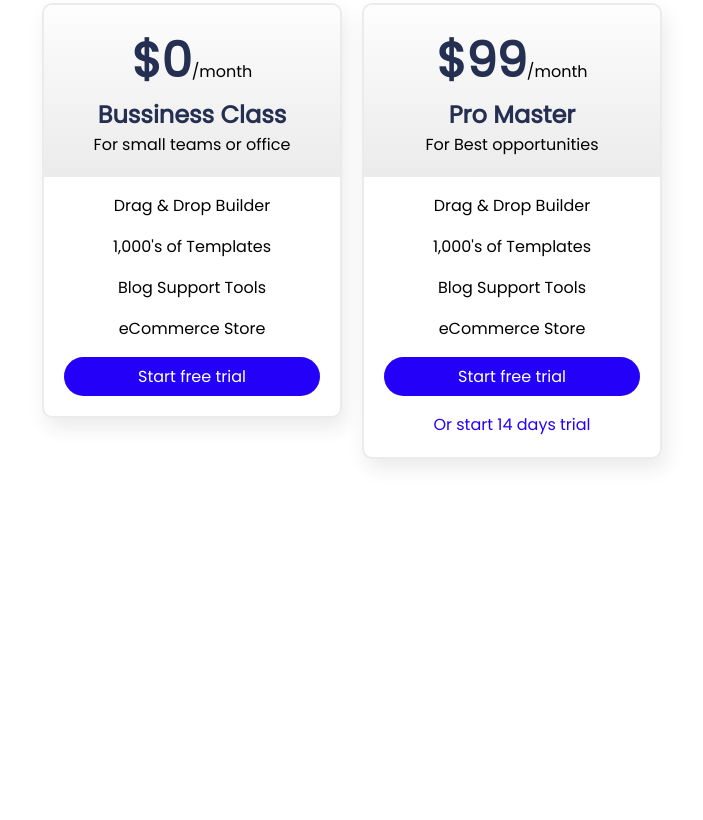
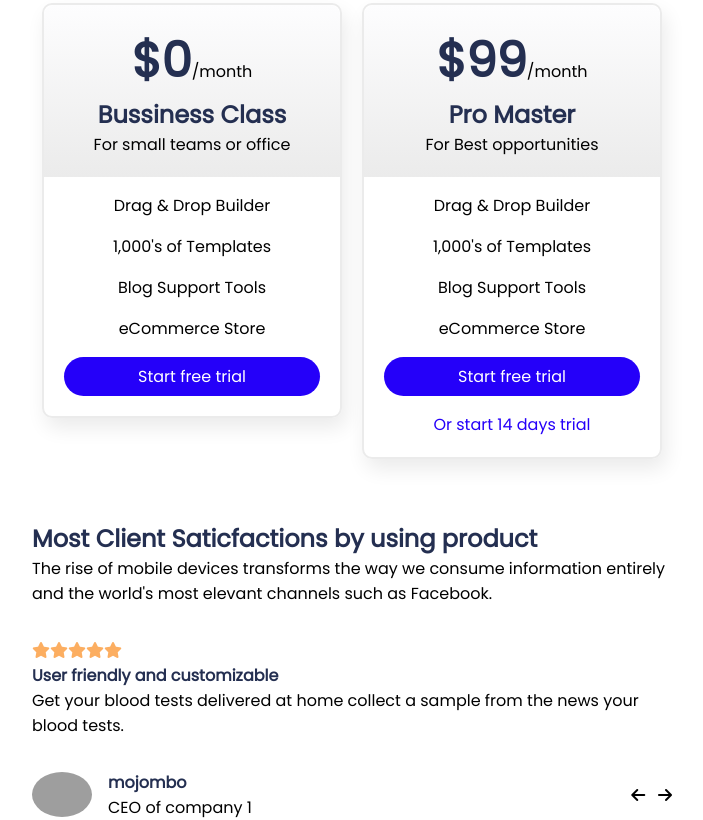
Before and after one commit to khuongloc/applap-html-css-scss-js, a plain HTML site: page index.html in a window 1280 px wide. Shown: the part 3616-4436 px from the top of the page, without its empty margins (288-991 px from the left). Before the commit the page ends 4105 px from the top, so only its background shows below. Drawn offline with Linux system fonts and the light colour scheme; grey boxes are pictures that could not be loaded.

Commit message:
add reviews

```diff
--- a/css/main.css
+++ b/css/main.css
@@ -133,7 +133,7 @@ button {
   margin-top: 2.5rem;
 }
 
-.mt-5, .trusted-companies, .features, .smart-jackpot, .smart-jackpot .detail-container, .designed, .why-choose, .ultimate-features, .payment {
+.mt-5, .trusted-companies, .features, .smart-jackpot, .smart-jackpot .detail-container, .designed, .why-choose, .ultimate-features, .payment, .reviews {
   margin-top: 3rem;
 }
 
@@ -501,6 +501,57 @@ button {
           justify-content: center;
 }
 
+.reviews {
+  margin-top: 2rem;
+  width: 50%;
+  margin-left: auto;
+  margin-right: auto;
+  position: relative;
+}
+
+.reviews__stars {
+  margin-top: 2rem;
+  color: #fcae61;
+}
+
+.reviews__of > div:first-child {
+  margin-top: 2rem;
+  display: -webkit-box;
+  display: -ms-flexbox;
+  display: flex;
+  -webkit-box-align: center;
+      -ms-flex-align: center;
+          align-items: center;
+}
+
+.reviews__avatar {
+  max-width: 60px;
+  border-radius: 50%;
+  margin-right: 1rem;
+}
+
+.reviews__name {
+  color: #242f51;
+  font-weight: bold;
+}
+
+.reviews__btn {
+  position: absolute;
+  bottom: 0;
+  right: 0;
+  -webkit-transform: translateY(-50%);
+          transform: translateY(-50%);
+}
+
+.reviews__btn span {
+  -webkit-transition: all 0.4s ease;
+  transition: all 0.4s ease;
+}
+
+.reviews__btn span:hover {
+  color: grey;
+}
+
 @media (max-width: 768px) {
   .navbar {
     -webkit-box-orient: vertical;
--- a/index.html
+++ b/index.html
@@ -424,59 +424,49 @@
       </div>
     </div>
 
+    <!-- section 9 - reviews  -->
+    <div class="reviews">
+      <div class="card__header">Most Client Saticfactions by using product</div>
+      <div>
+        The rise of mobile devices transforms the way we consume information
+        entirely and the world's most elevant channels such as Facebook.
+      </div>
+      <div class="reviews__body">
+        <!-- <div class="reviews__stars">
+          <i class="fas fa-star"></i> <i class="fas fa-star"></i>
+          <i class="fas fa-star"></i> <i class="fas fa-star"></i>
+          <i class="fas fa-star-half-alt"></i>
+        </div>
+        <div class="reviews__title detail__title detail__title--default">
+          User friendly and customizable
+        </div>
+        <div class="reviews__content">
+          Get your blood tests delivered at home collect a sample from the news
+          your blood tests.
+        </div>
+        <div class="reviews__of">
+          <div>
+            <img
+              src="https://avatars.githubusercontent.com/u/1?v=4"
+              alt=""
+              class="reviews__avatar"
+            />
+            <div>
+              <div class="reviews__name">name</div>
+              <div class="reviews__position">CEO</div>
+            </div>
+          </div>
+        </div> -->
+      </div>
+
+      <div class="reviews__btn">
+        <span class="reviews__prev"><i class="fas fa-arrow-left"></i></span
+        >&nbsp;&nbsp;
+        <span class="reviews__next"><i class="fas fa-arrow-right"></i></span>
+      </div>
+    </div>
+
     <!-- script -->
-    <script>
-      // toggle navbar
-      const toggleMenu = document.querySelector(".navbar__toggle-menu");
-      const navbarNavContainer = document.querySelector(
-        ".navbar__nav-container"
-      );
-      toggleMenu.onclick = function () {
-        if (this.style.transform === "rotate(90deg)") {
-          this.style.transform = "rotate(0deg)";
-          navbarNavContainer.style.height = "100%";
-          navbarNavContainer.style.opacity = 1;
-        } else {
-          this.style.transform = "rotate(90deg)";
-          navbarNavContainer.style.height = 0;
-          navbarNavContainer.style.opacity = 0;
-        }
-      };
-
-      // toggle payment
-      const paymentMonthly = document.querySelectorAll(".payment__time");
-
-      for (let i = 0; i < paymentMonthly.length; i++) {
-        paymentMonthly[i].addEventListener("click", (e) => {
-          for (let j = 0; j < paymentMonthly.length; j++) {
-            if (paymentMonthly[j].classList.contains("btn--primary")) {
-              paymentMonthly[j].classList.remove("btn--primary");
-            }
-          }
-          if (!e.target.classList.contains("btn--primary")) {
-            e.target.classList.add("btn--primary");
-            if (e.target.innerHTML.toLowerCase() === "monthly") {
-              const freeMonthlyHTML = "<span>$0</span>/monthly";
-              const paidMonthlyHTML = "<span>$99</span>/monthly";
-              document.querySelector(
-                ".payment__price--free"
-              ).innerHTML = freeMonthlyHTML;
-              document.querySelector(
-                ".payment__price--paid"
-              ).innerHTML = paidMonthlyHTML;
-            } else {
-              const freeAnuallyHTML = "<span>$0</span>/anually";
-              const paidAnuallyHTML = "<span>$699</span>/anually";
-              document.querySelector(
-                ".payment__price--free"
-              ).innerHTML = freeAnuallyHTML;
-              document.querySelector(
-                ".payment__price--paid"
-              ).innerHTML = paidAnuallyHTML;
-            }
-          }
-        });
-      }
-    </script>
+    <script src="./javascript/main.js"></script>
   </body>
 </html>
--- /dev/null
+++ b/javascript/main.js
@@ -0,0 +1,159 @@
+// toggle navbar
+const toggleMenu = document.querySelector(".navbar__toggle-menu");
+const navbarNavContainer = document.querySelector(".navbar__nav-container");
+toggleMenu.onclick = function () {
+  if (this.style.transform === "rotate(90deg)") {
+    this.style.transform = "rotate(0deg)";
+    navbarNavContainer.style.height = "100%";
+    navbarNavContainer.style.opacity = 1;
+  } else {
+    this.style.transform = "rotate(90deg)";
+    navbarNavContainer.style.height = 0;
+    navbarNavContainer.style.opacity = 0;
+  }
+};
+
+// toggle payment
+const paymentMonthly = document.querySelectorAll(".payment__time");
+
+for (let i = 0; i < paymentMonthly.length; i++) {
+  paymentMonthly[i].addEventListener("click", (e) => {
+    for (let j = 0; j < paymentMonthly.length; j++) {
+      if (paymentMonthly[j].classList.contains("btn--primary")) {
+        paymentMonthly[j].classList.remove("btn--primary");
+      }
+    }
+    if (!e.target.classList.contains("btn--primary")) {
+      e.target.classList.add("btn--primary");
+      if (e.target.innerHTML.toLowerCase() === "monthly") {
+        const freeMonthlyHTML = "<span>$0</span>/monthly";
+        const paidMonthlyHTML = "<span>$99</span>/monthly";
+        document.querySelector(
+          ".payment__price--free"
+        ).innerHTML = freeMonthlyHTML;
+        document.querySelector(
+          ".payment__price--paid"
+        ).innerHTML = paidMonthlyHTML;
+      } else {
+        const freeAnuallyHTML = "<span>$0</span>/anually";
+        const paidAnuallyHTML = "<span>$699</span>/anually";
+        document.querySelector(
+          ".payment__price--free"
+        ).innerHTML = freeAnuallyHTML;
+        document.querySelector(
+          ".payment__price--paid"
+        ).innerHTML = paidAnuallyHTML;
+      }
+    }
+  });
+}
+
+// reviews
+
+const reviews = [
+  {
+    id: 1,
+    title: "User friendly and customizable",
+    content:
+      "Get your blood tests delivered at home collect a sample from the news your blood tests.",
+    avatar_url: "https://avatars.githubusercontent.com/u/1?v=4",
+    name: "mojombo",
+    stars: 5,
+    position: "CEO of company 1",
+  },
+  {
+    id: 2,
+    title: "The best product that I found",
+    content:
+      "Get your blood tests delivered at home collect a sample from the news your blood tests.",
+    avatar_url: "https://avatars.githubusercontent.com/u/2?v=4",
+    name: "defunkt",
+    stars: 4,
+    position: "CEO of company 2",
+  },
+  {
+    id: 3,
+    title: "A nice product",
+    content:
+      "Get your blood tests delivered at home collect a sample from the news your blood tests.",
+    avatar_url: "https://avatars.githubusercontent.com/u/3?v=4",
+    name: "pjhyett",
+    stars: 3.5,
+    position: "CEO of company 3",
+  },
+];
+
+const fullStar = '<i class="fas fa-star"></i>';
+const halfStar = '<i class="fas fa-star-half-alt"></i>';
+const noStar = '<i class="far fa-star"></i>';
+const checkRemainStars = (stars) => {
+  const remainStars = Math.floor(5 - stars);
+  return Array.from({ length: remainStars }, (v) => noStar);
+};
+const getStarsHTML = (stars) => {
+  let newStarsHTML = "";
+  if (stars < Math.ceil(stars)) {
+    newStarsHTML = Array.from({ length: Math.floor(stars) }, (v) => fullStar);
+    const lastStars = [...newStarsHTML, halfStar, ...checkRemainStars()];
+    return [...newStarsHTML, halfStar, ...checkRemainStars(stars)];
+  } else {
+    return (newStarsHTML = Array.from(
+      { length: Math.floor(stars) },
+      (v) => fullStar
+    ));
+  }
+};
+
+const reviewsHTML = reviews.map((review) => {
+  const { title, content, avatar_url, name, stars, position } = review;
+  return (
+    '<div class="reviews__stars">' +
+    getStarsHTML(stars).join("") +
+    '</div><div class="reviews__title detail__title detail__title--default">' +
+    title +
+    '</div><div class="reviews__content">' +
+    content +
+    '</div><div class="reviews__of"><div><img src="' +
+    avatar_url +
+    '" alt="" class="reviews__avatar"/><div><div class="reviews__name">' +
+    name +
+    '</div><div class="reviews__position">' +
+    position +
+    "</div></div></div></div>"
+  );
+});
+
+const reviews__body = document.querySelector(".reviews__body");
+// const reviews__body = (document.querySelector(
+//   ".reviews__body"
+// ).innerHTML = reviewsHTML.join(""));
+
+// change reviews when clicking on review btns
+let indexOfReviewsHTML = 0;
+const displayReview = (indexOfReviewsHTML) => {
+  reviews__body.innerHTML = "";
+  reviews__body.innerHTML = reviewsHTML[indexOfReviewsHTML];
+};
+const prevOnClick = (index) => {
+  indexOfReviewsHTML += index;
+  if (indexOfReviewsHTML < 0) {
+    indexOfReviewsHTML = reviewsHTML.length - 1;
+  }
+  displayReview(indexOfReviewsHTML);
+  console.log(indexOfReviewsHTML);
+};
+const nextOnClick = (index) => {
+  indexOfReviewsHTML += index;
+  if (indexOfReviewsHTML > reviewsHTML.length - 1) {
+    indexOfReviewsHTML = 0;
+  }
+  displayReview(indexOfReviewsHTML);
+  console.log(indexOfReviewsHTML);
+};
+
+const reviewsPrev = document.querySelector(".reviews__prev");
+const reviewsNext = document.querySelector(".reviews__next");
+
+reviewsPrev.onclick = () => prevOnClick(-1);
+reviewsNext.onclick = () => nextOnClick(1);
+displayReview(0);
```
Also changed, not shown: 1 other file.
